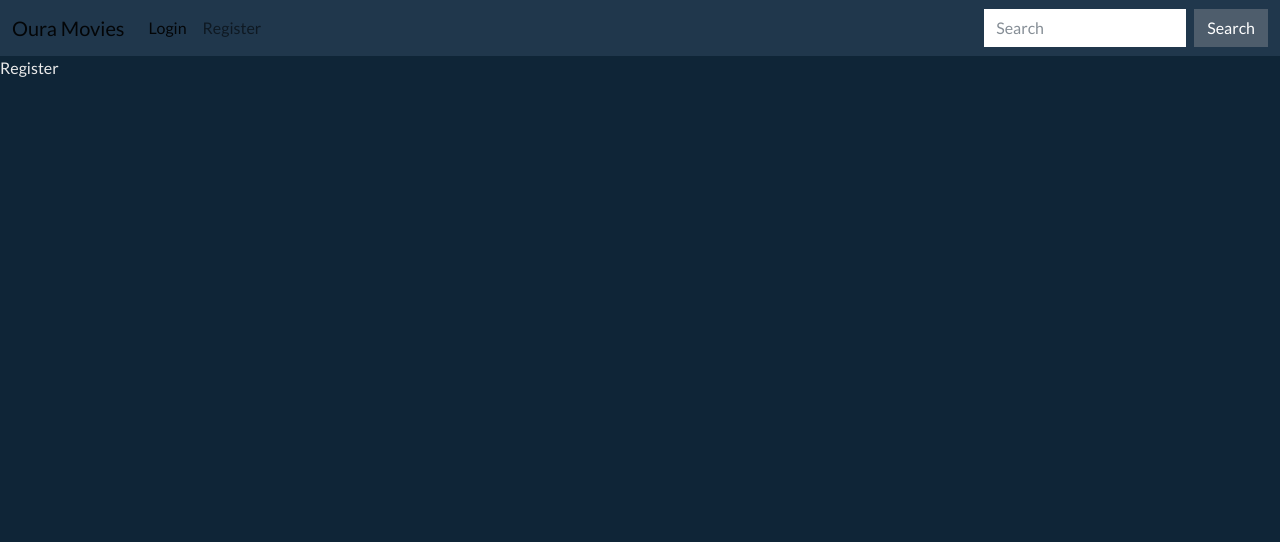
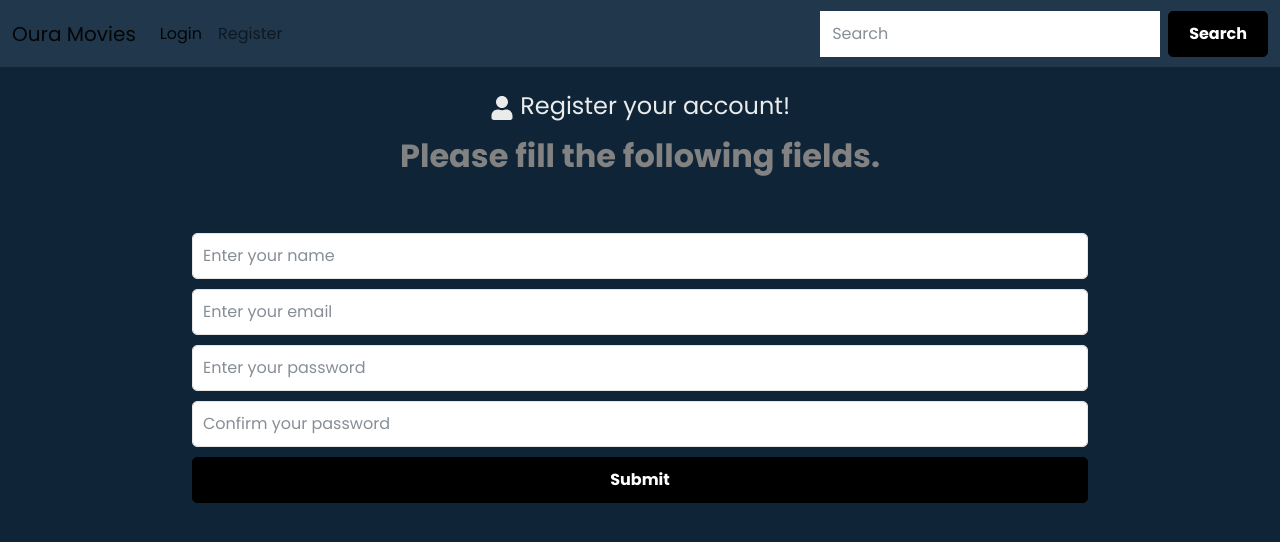
Before and after one commit to MasterTruckX/fullstack_project_frontend, a React (Vite) app: page /register in a window 1280 px wide. Shown: the top 542 px of the page. Built offline with nearby package versions, Linux system fonts and the light colour scheme.

Commit message:
Login and Register pages drawn

```diff
--- a/package.json
+++ b/package.json
@@ -13,7 +13,9 @@
     "bootstrap": "^5.3.2",
     "react": "^18.2.0",
     "react-dom": "^18.2.0",
-    "react-router-dom": "^6.16.0"
+    "react-icons": "^4.11.0",
+    "react-router-dom": "^6.16.0",
+    "react-toastify": "^9.1.3"
   },
   "devDependencies": {
     "@types/react": "^18.2.15",
--- a/src/index.css
+++ b/src/index.css
@@ -0,0 +1,217 @@
+@import url('https://fonts.googleapis.com/css2?family=Poppins:wght@300;400;600;700&display=swap');
+
+* {
+  margin: 0;
+  padding: 0;
+  box-sizing: border-box;
+}
+
+body {
+  font-family: 'Poppins', sans-serif;
+  height: 100vh;
+}
+
+a {
+  text-decoration: none;
+  color: #000;
+}
+
+p {
+  line-height: 1.7;
+}
+
+ul {
+  list-style: none;
+}
+
+li {
+  line-height: 2.2;
+}
+
+h1,
+h2,
+h3 {
+  font-weight: 600;
+  margin-bottom: 10px;
+}
+
+.container {
+  width: 100%;
+  max-width: 960px;
+  margin: 0 auto;
+  padding: 0 20px;
+  text-align: center;
+}
+
+.header {
+  display: flex;
+  justify-content: space-between;
+  align-items: center;
+  padding: 20px 0;
+  border-bottom: 1px solid #e6e6e6;
+  margin-bottom: 60px;
+}
+
+.header ul {
+  display: flex;
+  align-items: center;
+  justify-content: space-between;
+}
+
+.header ul li {
+  margin-left: 20px;
+}
+
+.header ul li a {
+  display: flex;
+  align-items: center;
+}
+
+.header ul li a:hover {
+  color: #777;
+}
+
+.header ul li a svg {
+  margin-right: 5px;
+}
+
+.heading {
+  font-size: 2rem;
+  font-weight: 700;
+  margin-bottom: 50px;
+  margin-top: 25px;
+  padding: 0 20px;
+  text-align: center;
+}
+
+.heading p {
+  color: #828282;
+}
+
+.tareas {
+  display: grid;
+  grid-template-columns: repeat(2, 1fr);
+  gap: 10px;
+}
+
+.tarea {
+  background-color: #f4f4f4;
+  margin: 10px 0;
+  padding: 20px 0 10px;
+  position: relative;
+}
+
+.tarea .close {
+  position: absolute;
+  top: 10px;
+  right: 15px;
+  cursor: pointer;
+  border: none;
+  background: none;
+}
+
+.form,
+.content {
+  width: 70%;
+  margin: 0 auto;
+}
+
+.form-group {
+  margin-bottom: 10px;
+}
+
+.form-group input,
+.form-group textarea,
+.form-group select {
+  width: 100%;
+  padding: 10px;
+  border: 1px solid #e6e6e6;
+  border-radius: 5px;
+  margin-bottom: 10px;
+  font-family: inherit;
+}
+
+.form-group label {
+  text-align: left;
+  display: block;
+  margin: 0 0 5px 3px;
+}
+
+.btn {
+  padding: 10px 20px;
+  border: 1px solid #000;
+  border-radius: 5px;
+  background: #000;
+  color: #fff;
+  font-size: 16px;
+  font-weight: 700;
+  cursor: pointer;
+  text-align: center;
+  appearance: button;
+  display: flex;
+  align-items: center;
+  justify-content: center;
+}
+
+.btn svg {
+  margin-right: 8px;
+}
+
+.btn-reverse {
+  background: #fff;
+  color: #000;
+}
+
+.btn-block {
+  width: 100%;
+  margin-bottom: 20px;
+}
+
+.btn:hover {
+  transform: scale(0.98);
+}
+
+.loadingSpinnerContainer {
+  position: fixed;
+  top: 0;
+  right: 0;
+  bottom: 0;
+  left: 0;
+  background-color: rgba(0, 0, 0, 0.5);
+  z-index: 5000;
+  display: flex;
+  justify-content: center;
+  align-items: center;
+}
+
+.loadingSpinner {
+  width: 64px;
+  height: 64px;
+  border: 8px solid;
+  border-color: #000 transparent #555 transparent;
+  border-radius: 50%;
+  animation: spin 1.2s linear infinite;
+}
+
+@keyframes spin {
+  0% {
+    transform: rotate(0deg);
+  }
+  100% {
+    transform: rotate(360deg);
+  }
+}
+
+@media (max-width: 600px) {
+  .form {
+    width: 90%;
+  }
+
+  .heading h1 {
+    font-size: 2rem;
+  }
+
+  .heading p {
+    font-size: 1.5rem;
+  }
+}
--- a/src/pages/Login.jsx
+++ b/src/pages/Login.jsx
@@ -1,7 +1,64 @@
+import { useState } from 'react'
+import { FaSignInAlt} from 'react-icons/fa'
+import { toast } from 'react-toastify'
+
 const Login = () => {
+  const [formData, setFormData] = useState({
+    email: '',
+    password: ''
+  })
+
+  const { email, password} = formData
+
+  const onChange = (e) => {
+    setFormData((prevState) => ({
+      ...prevState,
+      [e.target.name]: e.target.value
+    }))
+  }
+
+  const onSubmit = (e) => {
+    e.preventDefault()
+  }
+
   return (
-    <div>Login</div>
-  )
+    <>
+      <section className='heading'>
+        <h4>
+          <FaSignInAlt/> Enter your account information
+        </h4>
+        <p>Please fill the following fields.</p>
+      </section>
+      <section className='form'>
+        <form onSubmit={onSubmit}>
+          <div className="form-group">
+            <input
+              type="email"
+              className='form-control'
+              id='email'
+              name='email'
+              value={email}
+              placeholder='Enter your email'
+              onChange= {onChange}
+            />
+          </div>
+          <div className="form-group">
+            <input
+              type="password"
+              className='form-control'
+              id='password'
+              name='password'
+              value={password}
+              placeholder='Enter your password'
+              onChange= {onChange}
+            />
+          </div>
+          <div className="form-group">
+            <button type='submit' className='btn btn-block'>Login</button>
+          </div>
+        </form>
+      </section>
+    </>  )
 }
 
 export default Login
--- a/src/pages/Register.jsx
+++ b/src/pages/Register.jsx
@@ -1,6 +1,103 @@
+import { useState } from 'react'
+// import { useSelector, useDispatch } from 'react-redux'
+// import { useNavigate } from 'react-router-dom'
+import { FaUser } from 'react-icons/fa'
+import { toast } from 'react-toastify'
+// import { register, reset } from '../features/auth/authSlice'
+// import Spinner from '../components/Spinner'
+
 const Register = () => {
+  const [formData, setFormData] = useState({
+    name: '',
+    email: '',
+    password: '',
+    password2: ''
+  })
+  const { name, email, password, password2 } = formData
+
+  const onChange = (e) => {
+    setFormData((prevState) => ({
+        ...prevState,
+        [e.target.name]: e.target.value
+    }))
+  }
+
+const onSubmit = (e) => {
+
+    e.preventDefault()
+
+    if (password !== password2) {
+        toast.error('Los passwords no son iguales')
+    } else {
+        const userData = {
+            name, email, password
+        }
+
+    }
+}
+
   return (
-    <div>Register</div>
+    <>
+      <section className='heading'>
+        <h4>
+            <FaUser /> Register your account!
+        </h4>
+        <p>Please fill the following fields.</p>
+      </section>
+
+      <section className="form">
+          <form onSubmit={onSubmit}>
+              <div className="form-group">
+                  <input
+                      type="text"
+                      className='form-control'
+                      id='name'
+                      name='name'
+                      value={name}
+                      placeholder='Enter your name'
+                      onChange={onChange}
+                  />
+              </div>
+              <div className="form-group">
+                  <input
+                      type="email"
+                      className='form-control'
+                      id='email'
+                      name='email'
+                      value={email}
+                      placeholder='Enter your email'
+                      onChange={onChange}
+                  />
+              </div>
+              <div className="form-group">
+                  <input
+                      type="password"
+                      className='form-control'
+                      id='password'
+                      name='password'
+                      value={password}
+                      placeholder='Enter your password'
+                      onChange={onChange}
+                  />
+              </div>
+              <div className="form-group">
+                  <input
+                      type="password"
+                      className='form-control'
+                      id='password2'
+                      name='password2'
+                      value={password2}
+                      placeholder='Confirm your password'
+                      onChange={onChange}
+                  />
+              </div>
+              <div className="form-group">
+                  <button type="submit" className='btn btn-block'>Submit</button>
+              </div>
+          </form>
+      </section>
+    </>
+
   )
 }
 
```
Also changed, not shown: 1 other file (tests, documents, lock files or other folders).
